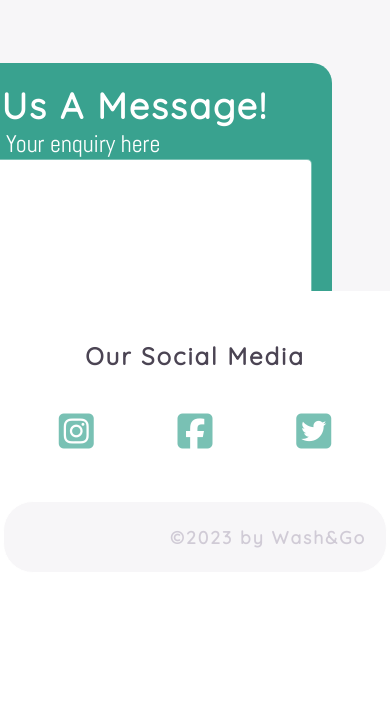
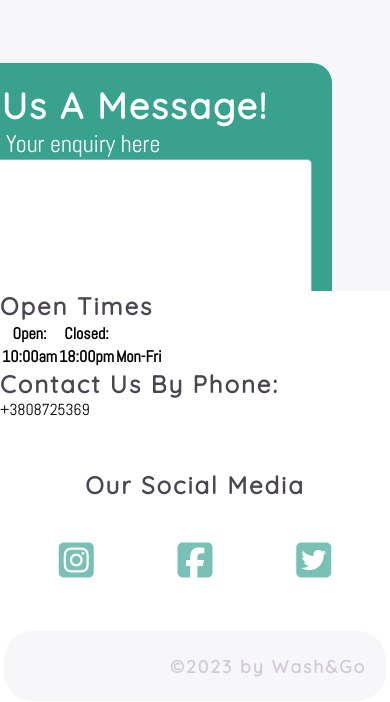
Before and after one commit to Vitalii-Chepurnyi/wash_and_go, a plain HTML site: page contact.html in a window 390 px wide. Shown: the part 631-1333 px from the top of the page. Before the commit the page ends 1204 px from the top, so only its background shows below. Drawn offline with Linux system fonts and the light colour scheme.

Commit message:
Add table open times and contact by phone

```diff
--- a/assets/css/style.css
+++ b/assets/css/style.css
@@ -410,3 +410,5 @@ h1, h2 {
     padding-top:50px;
     text-align: center;
 }
+
+/*---opening times, phone contact--*/
--- a/contact.html
+++ b/contact.html
@@ -34,6 +34,23 @@
             <input type="submit" class="send-button" value="Send">
            </form>
     </section>
+    <section>
+        <div id="opening-times">
+            <h2>Open Times</h2>
+            <table>
+                <tr>
+                    <th>Open:</th> <th>Closed:</th>
+                </tr>
+                <tr>
+                    <th>10:00am</th> <th>18:00pm</th><th>Mon-Fri</th>
+                </tr>
+            </table>
+        </div>
+        <div id="phone-contact">
+            <h2>Contact Us By Phone:</h2>
+            <p>+3808725369</p>
+        </div>
+    </section>
     <section id="social">
         <h2>Our Social Media</h2>
         <ul id="social-link">
```
